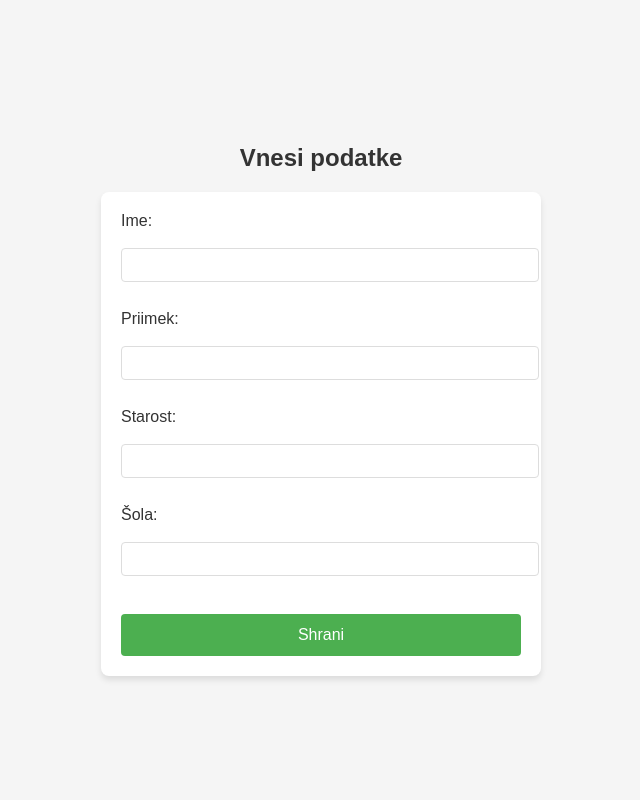
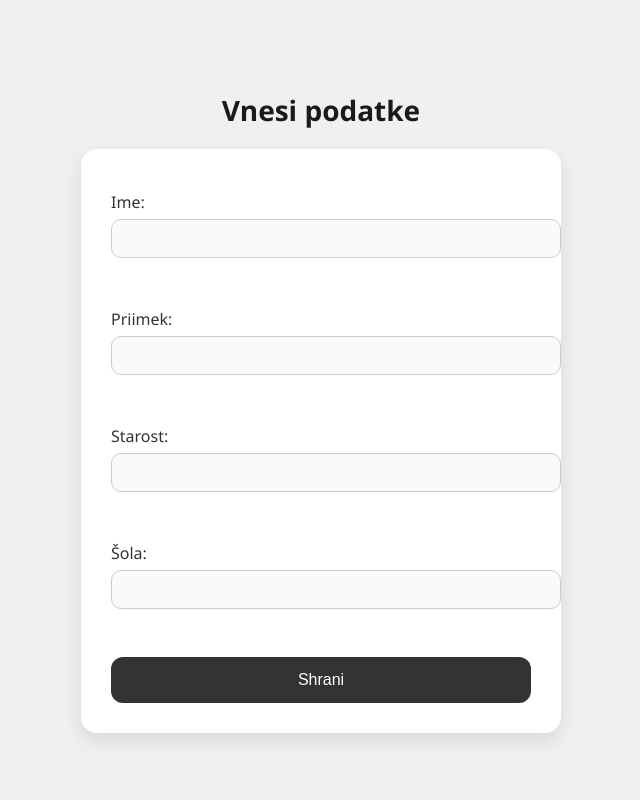
Before and after one commit to ZakPrimozic/projektUPN, a Flask app: page /prijava in a window 1280 px wide. Shown: the whole page, without its empty margins (319-959 px from the left). Run offline with Flask 3, Linux system fonts and the light colour scheme.

Commit message:
popravljanje popravkov

```diff
--- a/main.py
+++ b/main.py
@@ -5,7 +5,7 @@ from datetime import datetime
 import random
 # -------------------------------------------------------------------------------------------------------
 app = Flask(__name__)
-app.secret_key = 'ključ'
+app.secret_key = 'matejgay123'
 # -------------------------------------------------------------------------------------------------------
 db = TinyDB("uporabni.json")
 vprasanja_db = TinyDB("matura_vprasanja.json")
@@ -209,7 +209,7 @@ def mnenjee():
 def admin_login():
     if request.method == "POST":
         geslo = request.form.get("geslo")
-        if geslo == "ključ":
+        if geslo == "matejgay123":
             session["admin"] = True
             return redirect("/mnenje")
         else:
--- a/templates/prijava.html
+++ b/templates/prijava.html
@@ -7,9 +7,9 @@
     <title>Vnos uporabnika</title>
     <style>
         body {
-            font-family: Arial, sans-serif;
-            background-color: #f5f5f5;
-            color: #333;
+            font-family: 'Segoe UI', Tahoma, Geneva, Verdana, sans-serif;
+            background-color: #f0f0f0;
+            color: #1a1a1a;
             margin: 0;
             padding: 0;
             display: flex;
@@ -20,50 +20,62 @@
         }
 
         h2 {
-            font-size: 24px;
-            color: #333;
+            font-size: 28px;
+            color: #1a1a1a;
+            margin-bottom: 20px;
         }
 
         #userForm {
-            background-color: #fff;
-            padding: 20px;
-            border-radius: 8px;
-            box-shadow: 0 4px 6px rgba(0, 0, 0, 0.1);
+            background-color: #ffffff;
+            padding: 30px;
+            border-radius: 16px;
+            box-shadow: 0 8px 20px rgba(0, 0, 0, 0.1);
             width: 100%;
-            max-width: 400px;
+            max-width: 420px;
         }
 
         label {
             font-size: 16px;
-            margin-bottom: 8px;
-            display: inline-block;
+            margin-top: 12px;
+            display: block;
+            color: #333;
         }
 
         input[type="text"],
         input[type="number"] {
             width: 100%;
-            padding: 8px;
-            margin: 10px 0;
-            border: 1px solid #ddd;
-            border-radius: 4px;
-            font-size: 14px;
+            padding: 10px 14px;
+            margin-top: 6px;
+            margin-bottom: 16px;
+            border: 1px solid #ccc;
+            border-radius: 10px;
+            font-size: 15px;
+            background-color: #fafafa;
+            color: #1a1a1a;
+            transition: border-color 0.2s;
+        }
+
+        input[type="text"]:focus,
+        input[type="number"]:focus {
+            border-color: #999;
+            outline: none;
         }
 
         button[type="submit"] {
-            background-color: #4CAF50;
+            background-color: #333;
             color: white;
             border: none;
-            padding: 12px 20px;
-            border-radius: 4px;
+            padding: 14px 24px;
+            border-radius: 12px;
             cursor: pointer;
             font-size: 16px;
             width: 100%;
             margin-top: 10px;
-            transition: background-color 0.3s;
+            transition: background-color 0.3s ease;
         }
 
         button[type="submit"]:hover {
-            background-color: #45a049;
+            background-color: #555;
         }
 
         button[type="submit"]:focus {
```
Also changed, not shown: uporabni.json (+1 -1 lines).
